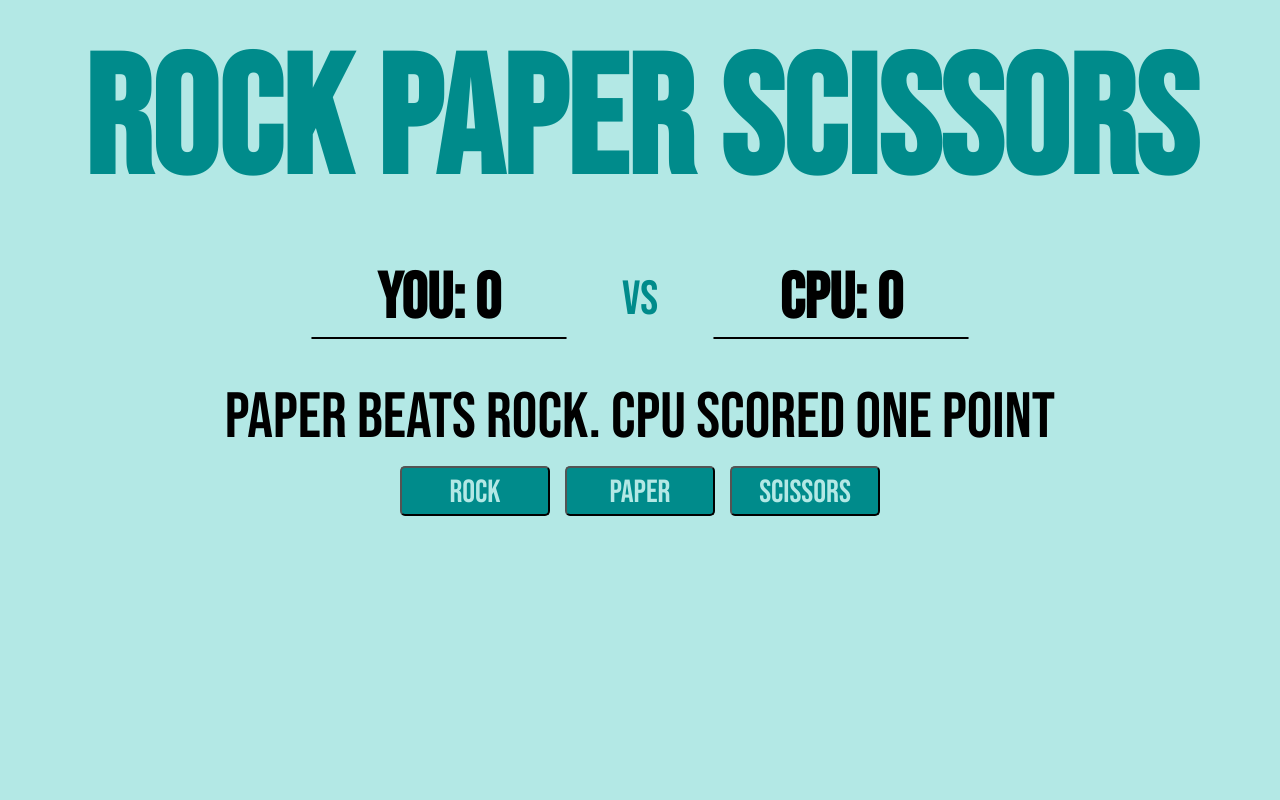
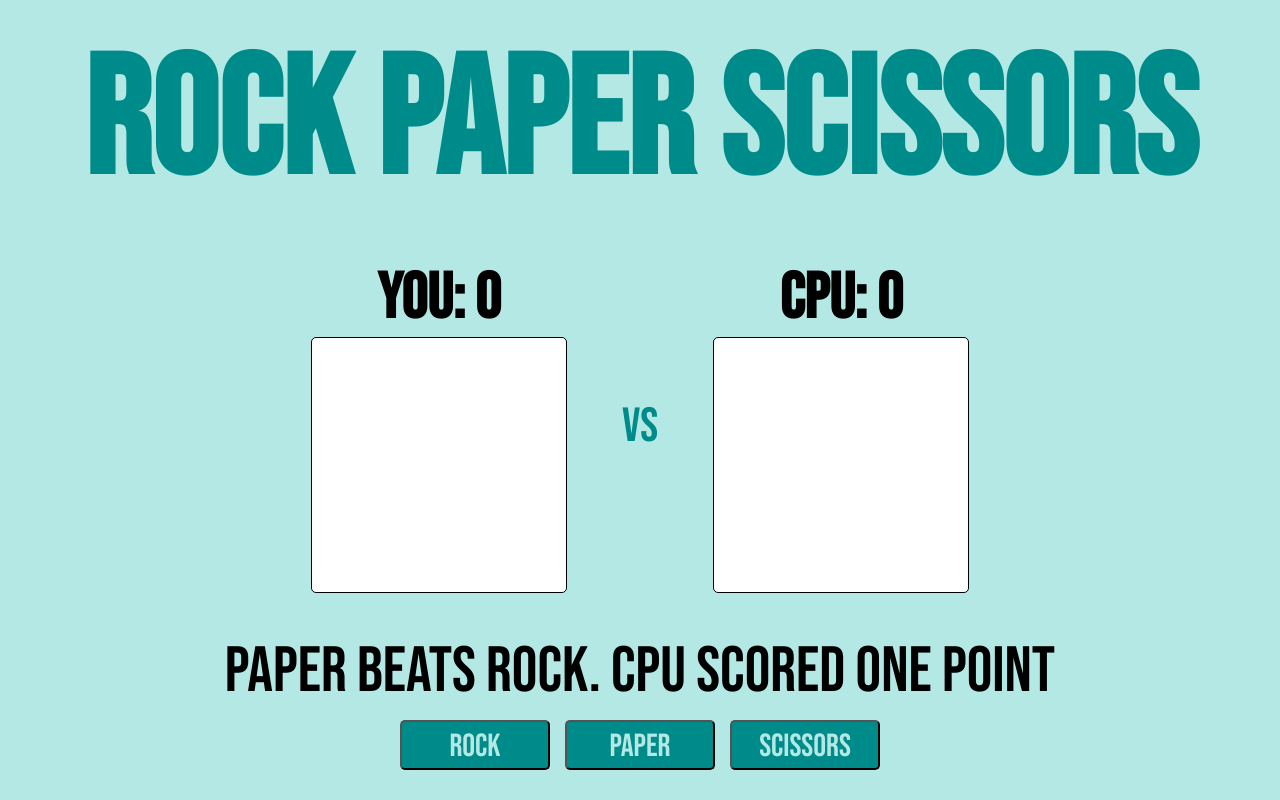
Before and after one commit to piero-ac/RPS_Project, a plain HTML site: page index.html in a window 1280 px wide. Drawn offline with Linux system fonts and the light colour scheme.

Commit message:
Add clamp function to img container for height

```diff
--- a/styles.css
+++ b/styles.css
@@ -48,7 +48,7 @@ header > h1 {
 
 .img-container{
     width: clamp(150px, 20vw, 300px);
-    height: auto;
+    height: clamp(150px, 20vw, 300px);
     background-color: white;
     border: 1px solid black;
     border-radius: 5px;
```
